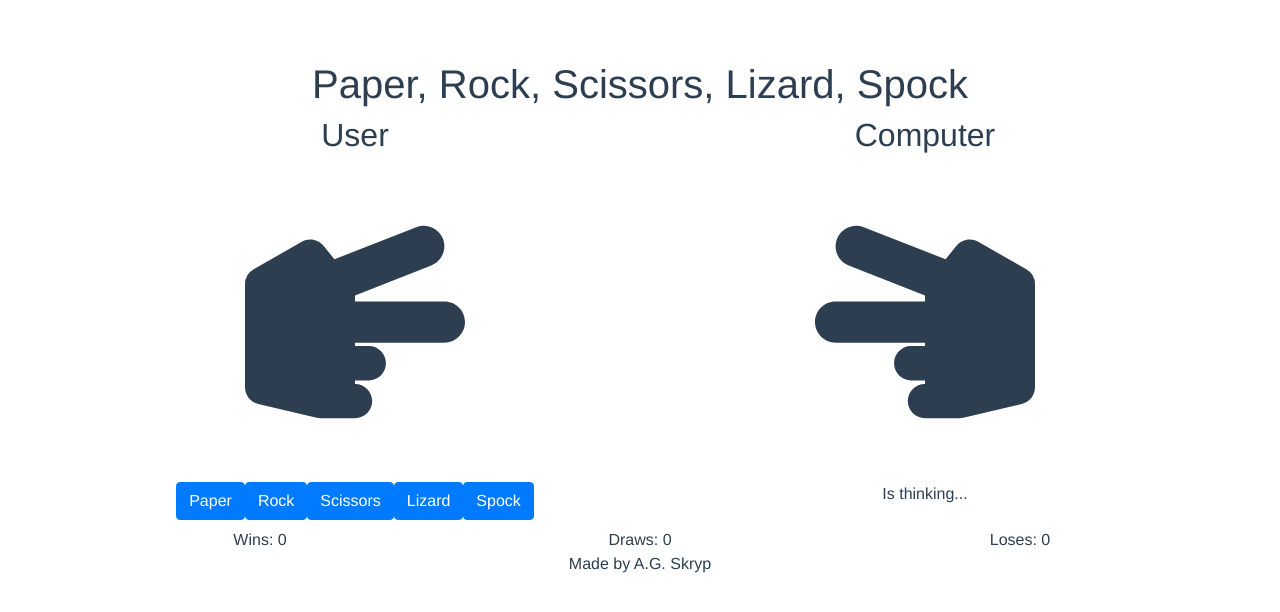
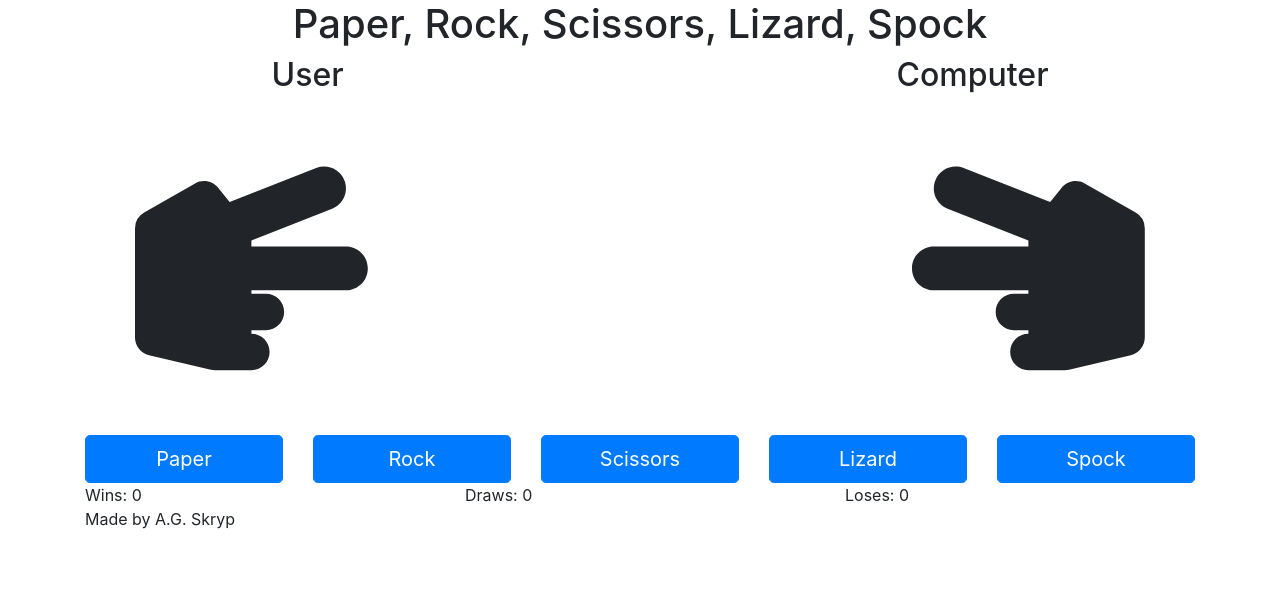
Before and after one commit to agskryp/proslaps, a Vue app: page / in a window 1280 px wide. Shown: the top 612 px of the page. Built offline with nearby package versions, Linux system fonts and the light colour scheme.

Commit message:
Use more bootstrap utilities

```diff
--- a/src/App.vue
+++ b/src/App.vue
@@ -2,13 +2,14 @@
   <div id="app">
     <div class="container">
       <div class="row">
-        <div class="col">
+        <div class="col text-center">
           <h1>Paper, Rock, Scissors, Lizard, Spock</h1>
         </div>
       </div>
+
       <div class="row">
-        <div class="col">
-          <h2>User</h2>
+        <div class="col-5">
+          <h2 class="text-center">User</h2>
 
           <div class="human-icon-container" :class="{ 'stop-animation': actionResults }">
             <font-awesome-icon
@@ -17,21 +18,44 @@
               class="human-icon"
             />
           </div>
+        </div>
 
-          <div>
+        <div class="col-2 d-flex align-items-center text-center">
+          <h2>{{ this.results }}</h2>
+        </div>
+
+        <div class="col-5">
+          <h2 class="text-center">Computer</h2>
+
+          <div class="computer-icon-container text-right" :class="{ 'stop-animation': actionResults }">
+            <font-awesome-icon
+              class="computer-icon"
+              size="5x"
+              :icon="this.computerChoice"
+            />
+          </div>
+        </div>
+      </div>
+
+      <div class="row">
+        <div class="col">
+
             <button
               type="button"
-              class="btn btn-primary"
+              class="btn btn-primary btn-lg btn-block"
               data-toggle="button"
               aria-pressed="false"
               @click="onAction('hand-paper')"
             >
               Paper
             </button>
+  </div>
 
+
+        <div class="col">
             <button
               type="button"
-              class="btn btn-primary"
+              class="btn btn-primary btn-lg btn-block"
               data-toggle="button"
               aria-pressed="false"
               @click="onAction('hand-rock')"
@@ -39,53 +63,55 @@
               Rock
             </button>
 
+          </div>
+
+
+        <div class="col">
+
             <button
               type="button"
-              class="btn btn-primary"
+              class="btn btn-primary btn-lg btn-block"
               data-toggle="button"
               aria-pressed="false"
               @click="onAction('hand-scissors')"
             >
               Scissors
             </button>
+
+          </div>
+
+
+        <div class="col">
+
             <button
               type="button"
-              class="btn btn-primary"
+              class="btn btn-primary btn-lg btn-block"
               data-toggle="button"
               aria-pressed="false"
               @click="onAction('hand-lizard')"
             >
               Lizard
             </button>
+          </div>
+
+
+        <div class="col">
+
             <button
               type="button"
-              class="btn btn-primary"
+              class="btn btn-primary btn-lg btn-block"
               data-toggle="button"
               aria-pressed="false"
               @click="onAction('hand-spock')"
             >
               Spock
             </button>
-          </div>
-        </div>
-        <div class="col">
-          <h2>Computer</h2>
 
-          <div class="computer-icon-container" :class="{ 'stop-animation': actionResults }">
-            <font-awesome-icon
-              class="computer-icon"
-              size="5x"
-              :icon="this.computerChoice"
-            />
-          </div>
-
-          <div>Is thinking...</div>
         </div>
       </div>
+
       <div class="row">
-        <div class="col">
-          <h2>{{ this.results }}</h2>
-        </div>
+
       </div>
 
       <div class="row">
@@ -269,12 +295,12 @@ export default {
 
 <style lang="scss">
 #app {
-  font-family: Avenir, Helvetica, Arial, sans-serif;
+/*  font-family: Avenir, Helvetica, Arial, sans-serif;*/
   -webkit-font-smoothing: antialiased;
   -moz-osx-font-smoothing: grayscale;
-  text-align: center;
-  color: #2c3e50;
-  margin-top: 60px;
+/*  text-align: center;*/
+/*  color: #2c3e50;*/
+/*  margin-top: 60px;*/
 }
 
 .stop-animation {
@@ -328,7 +354,7 @@ export default {
 }
 
 .human-icon {
-  font-size: 20em;
+  font-size: 26vw;
   padding: 50px 0;
 
   &.fa-hand-scissors,
@@ -344,7 +370,7 @@ export default {
 }
 
 .computer-icon {
-  font-size: 20em;
+  font-size: 26vw;
   padding: 50px 0;
 
   &.fa-hand-rock,
```
